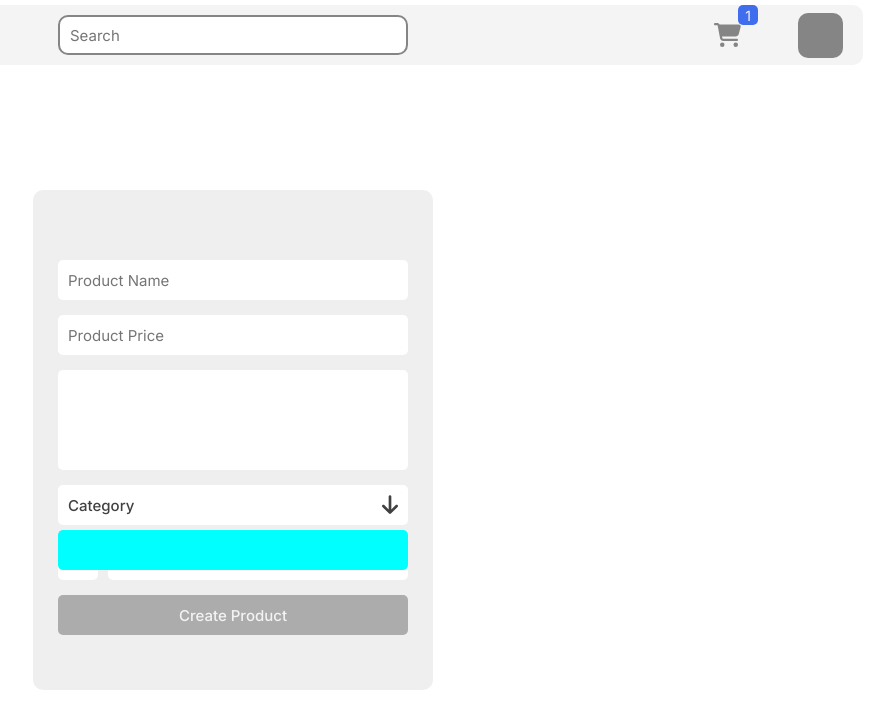
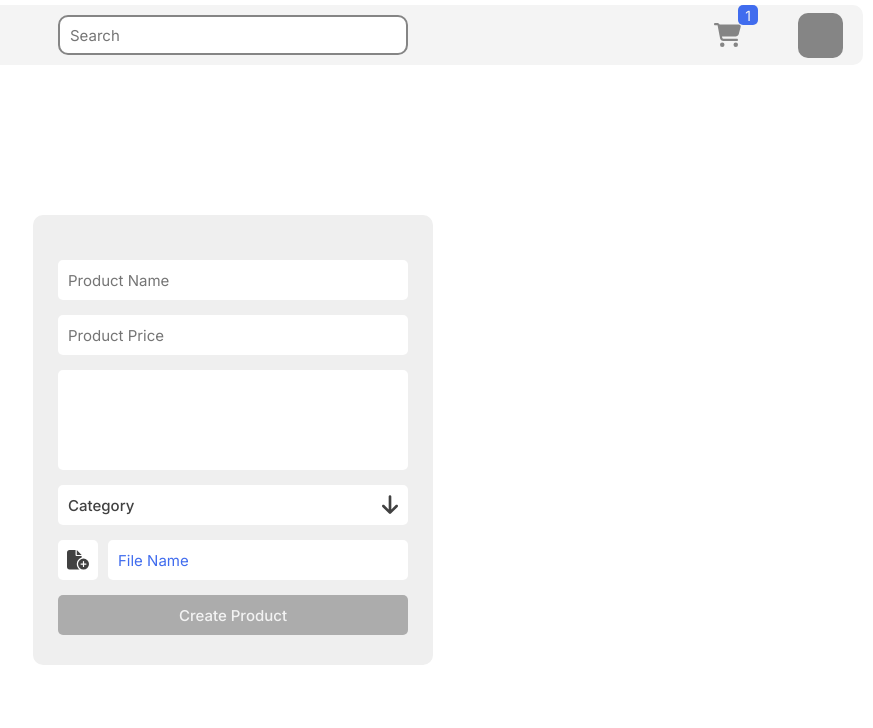
Before and after one commit to AlexNdungu/E-Comm, a React (Vite) app: page /createProduct in a window 1280 px wide. Shown: the top 728 px of the page, without its empty margins (407-1280 px from the left). Built offline with nearby package versions, Linux system fonts and the light colour scheme.

Commit message:
Create upload new product form

```diff
--- a/src/Layouts/CreateProductForm/CreateProductForm.jsx
+++ b/src/Layouts/CreateProductForm/CreateProductForm.jsx
@@ -21,6 +21,11 @@ function CreateProductForm(){
         }
     }, [file]);
 
+    const [isVisible, setVisibility] = useState(false);
+    const showCategoryDropDown = () => {
+        setVisibility(!isVisible);
+    };
+
     return(
         <>
             <div className={styles.createProductSection}>
@@ -29,11 +34,11 @@ function CreateProductForm(){
                     <input type="number" placeholder="Product Price" id="" />
                     <textarea id=""></textarea>
                     <div className={styles.category_drop_down}>
-                        <div className={styles.inner_category_drop_down}>
+                        <div className={styles.inner_category_drop_down} onClick={showCategoryDropDown}>
                             <span>Category</span>
                             <svg xmlns="http://www.w3.org/2000/svg" viewBox="0 0 384 512"><path d="M169.4 470.6c12.5 12.5 32.8 12.5 45.3 0l160-160c12.5-12.5 12.5-32.8 0-45.3s-32.8-12.5-45.3 0L224 370.8 224 64c0-17.7-14.3-32-32-32s-32 14.3-32 32l0 306.7L54.6 265.4c-12.5-12.5-32.8-12.5-45.3 0s-12.5 32.8 0 45.3l160 160z"/></svg>
                         </div>
-                        <div className={styles.category_drop_down_component_section}>
+                        <div className={styles.category_drop_down_component_section} style={{display: isVisible ? 'flex' : 'none'}} >
                         </div>
                     </div>
                     <input type="file" name="file" ref={fileInputRef} className={styles.upload_product_image} onChange={handleFile} />
--- a/src/Layouts/CreateProductForm/CreateProductForm.module.css
+++ b/src/Layouts/CreateProductForm/CreateProductForm.module.css
@@ -8,7 +8,7 @@
 
 form {
     width: 400px;
-    height: 500px;
+    height: 450px;
     border-radius: 10px;
     display: flex;
     flex-direction: column;
@@ -130,6 +130,7 @@ form textarea {
     min-height: 40px;
     border-radius: 5px;
     height: max-content;
+    display: none;
     background-color: aqua;
     top: calc(100% + 5px);
 }
```
